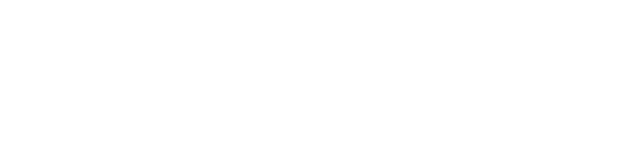
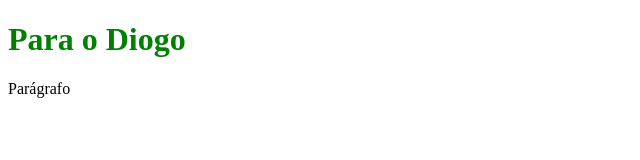
Before and after one commit to FelipeMarano/aps-tecnologia-verde, a plain HTML site: page index.html in a window 1280 px wide. Shown: the whole page, without its empty margins (0-640 px from the left). Drawn offline with Linux system fonts and the light colour scheme.

Commit message:
add estilo.css e txt verde

```diff
--- /dev/null
+++ b/estilo.css
@@ -0,0 +1,3 @@
+.txtverde{
+    color: green;
+}
--- a/index.html
+++ b/index.html
@@ -3,9 +3,11 @@
 <head>
     <meta charset="UTF-8">
     <meta name="viewport" content="width=device-width, initial-scale=1.0">
+    <link rel="stylesheet" href="estilo.css">
     <title>Testando o pull vini 2</title>
 </head>
 <body>
-
+    <h1 class="txtverde">Para o Diogo</h1>
+    <p>Parágrafo</p>
 </body>
 </html>
```
